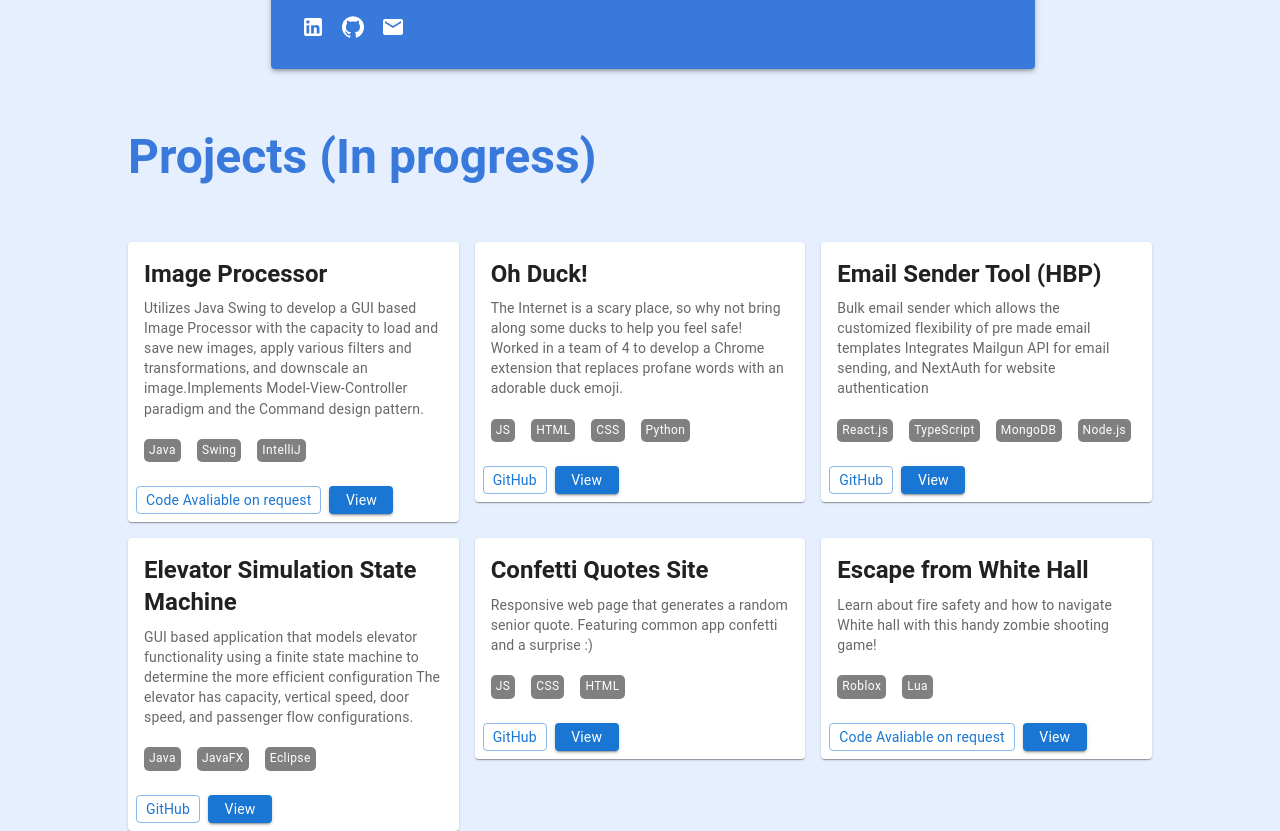
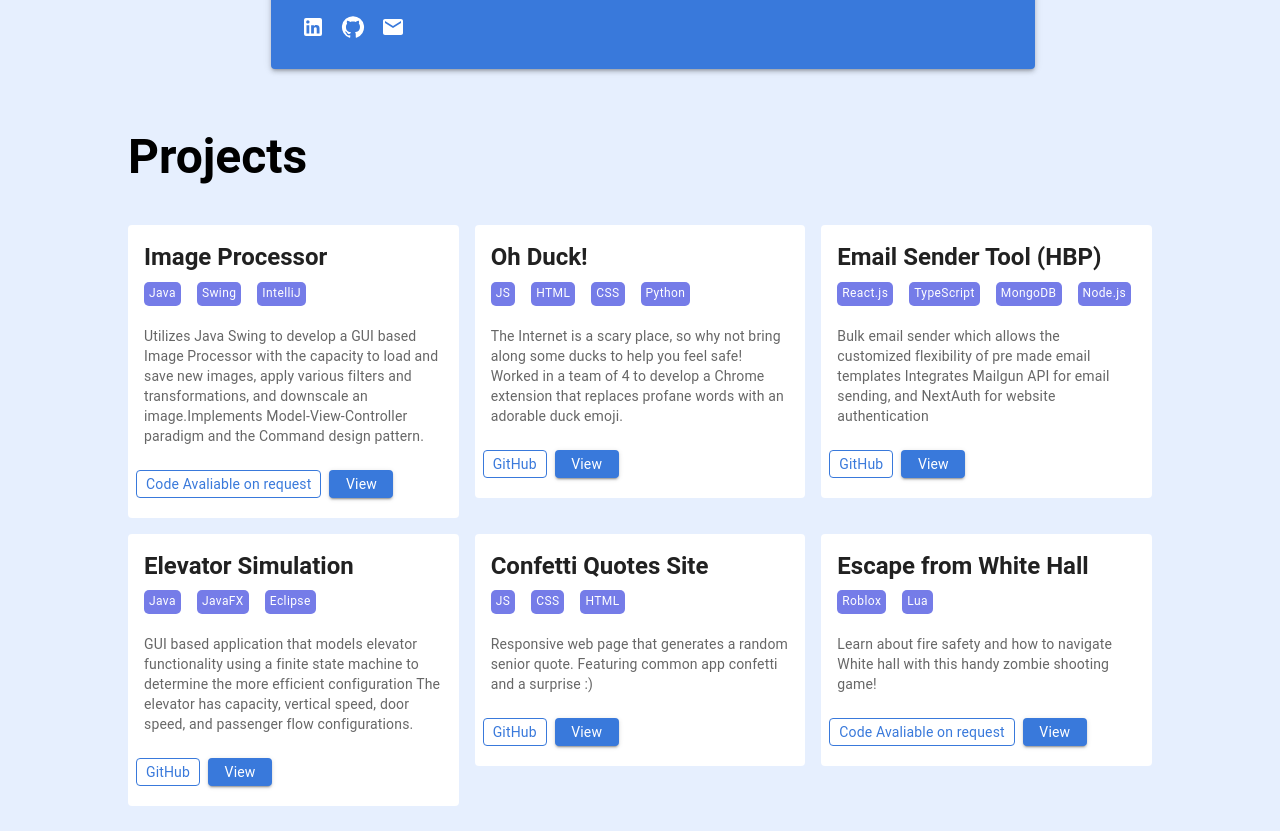
Before and after one commit to karynayen/karyna-portfolio, a React (Create React App) app: page / in a window 1280 px wide. Shown: the part 640-1471 px from the top of the page. After the commit the page ends 1446 px from the top, so only its background shows below. Built offline with nearby package versions, Linux system fonts and the light colour scheme.

Commit message:
update styling

```diff
--- a/src/components/projects/projects.css.js
+++ b/src/components/projects/projects.css.js
@@ -2,10 +2,9 @@ import { styled } from '@mui/material/styles'
 import Card from '@mui/material/Card';
 
 const ProjectCard = styled(Card)({
-    display: 'flex',
-    flexDirection: 'column',
-    justifyContent: 'center',
-    alignItems: 'center'
+    maxWidth: 345,
+    border: "none",
+    boxShadow: "none"
 
 })
 
--- a/src/components/projects/projects.js
+++ b/src/components/projects/projects.js
@@ -6,8 +6,10 @@ import Button from '@mui/material/Button';
 import Typography from '@mui/material/Typography';
 import { Box, Grid } from '@mui/material';
 import { CenteredBox } from '../../styles/app.styles.js';
+import { ProjectCard } from './projects.css.js';
 
 import GitHubIcon from '@mui/icons-material/GitHub';
+import RocketLaunchIcon from '@mui/icons-material/RocketLaunch';
 
 
 
@@ -15,7 +17,7 @@ import GitHubIcon from '@mui/icons-material/GitHub';
 // EDIT THE CARD
 //MAKE ALL CARDS THE SAME SIZE?
 // FUTURE IDEA- BE ABLE TO SORT PROJECTS BY SKILL
-
+// ABSTRACT COLORS
 function Projects() {
     const projects = [
         {
@@ -57,7 +59,7 @@ function Projects() {
         },
         {
             codeAvaliable: true,
-            name: 'Elevator Simulation State Machine',
+            name: 'Elevator Simulation',
             image: '',
             github: 'https://github.com/karynayen/ElevatorSimulation',
             description:
@@ -100,37 +102,36 @@ function Projects() {
                 <Box sx={{
                     width: '80%'
                 }}>
-
-                    <Typography variant="h3" gutterBottom component="div" sx={{color:'#3979DB', fontWeight: 'bold'}}>
-                        Projects (In progress)
+                    <Typography variant="h3" component="div" sx={{ fontWeight: 'bold', fontFamily: 'Roboto' }}>
+                        Projects
                     </Typography>
-
                     <br></br>
                     <br></br>
                     <Grid container spacing={2}>
                         {projects.map((project) =>
                             <Grid item xs={12} sm={6} md={4}>
-                                <Card sx={{ maxWidth: 345 }}>
+                                <ProjectCard>
                                     <CardContent>
                                         <Typography gutterBottom variant="h5" component="div">
                                             <strong>{project.name}</strong>
                                         </Typography>
+                                        <TechStack project={project}></TechStack>
+                                        <br></br>
                                         <Typography variant="body2" color="text.secondary">
                                             {project.description}
 
                                         </Typography>
-                                        <br></br>
-                                        <TechStack project={project}></TechStack>
                                     </CardContent>
-                                    <CardActions>
+                                    <CardActions sx={{paddingBottom:"20px"}}>
                                         <GitHubButton project={project}>{project.buttonMessage}</GitHubButton>
-                                        <Button variant="contained" size="small" sx={{ textTransform: 'none' }}>
+                                        {/* TODO: ABSTRACT COLORS */}
+                                        <Button variant="contained" size="small" sx={{ textTransform: 'none', backgroundColor: '#3979DB' }}>
                                             <Typography variant="body2">
                                                 View
                                             </Typography>
                                         </Button>
                                     </CardActions>
-                                </Card>
+                                </ProjectCard >
                             </Grid>
                         )}
                     </Grid>
@@ -145,7 +146,7 @@ function GitHubButton({ project }) {
     if (project.codeAvaliable === true) {
         return (
             <>
-                <Button variant="outlined" size="small" sx={{ textTransform: 'none' }}
+                <Button variant="outlined" size="small" sx={{ textTransform: 'none', borderColor: '#3979DB', color: '#3979DB' }}
                     onClick={() => window.open(project.github, "_blank")}>
                     <Stack spacing={1} direction="row" >
                         <Typography variant="body2">
@@ -157,7 +158,7 @@ function GitHubButton({ project }) {
     } else {
         return (
             <>
-                <Button variant="outlined" size="small" sx={{ textTransform: 'none' }}
+                <Button variant="outlined" size="small" sx={{ textTransform: 'none', borderColor: '#3979DB', color: '#3979DB' }}
                     onClick={() => window.open(project.buttonLink, "_blank")}>
                     <Typography variant="body2">
                         Code Avaliable on request
@@ -175,7 +176,7 @@ function TechStack({ project }) {
     return (<>
         <Stack spacing={2} direction="row" >
             {project.technologies.map((tool) =>
-                <Box sx={{ borderRadius: '5px', padding: '2px 5px 2px 5px', backgroundColor: 'gray' }}>
+                <Box sx={{ borderRadius: '5px', padding: '2px 5px 2px 5px', backgroundColor: '#757ce8' }}>
                     <Typography sx={{ color: 'white' }} variant="caption" display="block">
                         {tool}
                     </Typography>
--- a/src/components/toolbar/toolbar.js
+++ b/src/components/toolbar/toolbar.js
@@ -9,7 +9,7 @@ export default function MyToolbar({ backgroundColor, buttonColor }) {
                 <AppBar elevation={0} position="static">
                     <Toolbar sx={{ padding: 1, backgroundColor: colorHex }}>
                         <ToolbarMainButton buttonColor={buttonColor}>
-                            Karyna Yen
+                            KARYNA YEN
                         </ToolbarMainButton>
                         <Typography variant="h6" component="div" sx={{ flexGrow: 1 }}>
                         </Typography>
--- a/src/components/toolbar/toolbar.styles.js
+++ b/src/components/toolbar/toolbar.styles.js
@@ -7,7 +7,7 @@ const ToolbarMainButton = styled(Button)(({ variant, buttonColor }) =>({
     fontSize: 30,
     fontWeight: 'bold',
     color: 'black',
-    mr: 2,
+    mr: 1,
     borderColor: 'white',
     textTransform:'none',
     '&:hover': {
```
